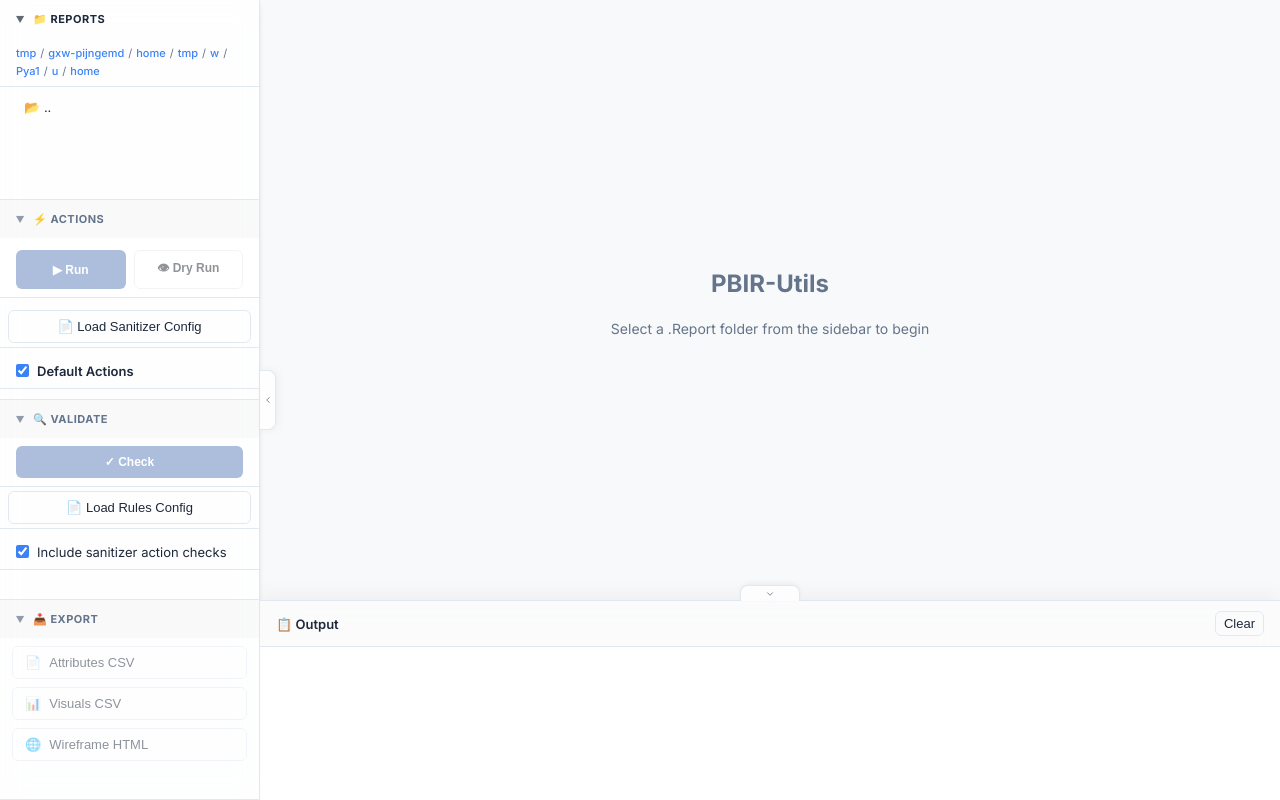
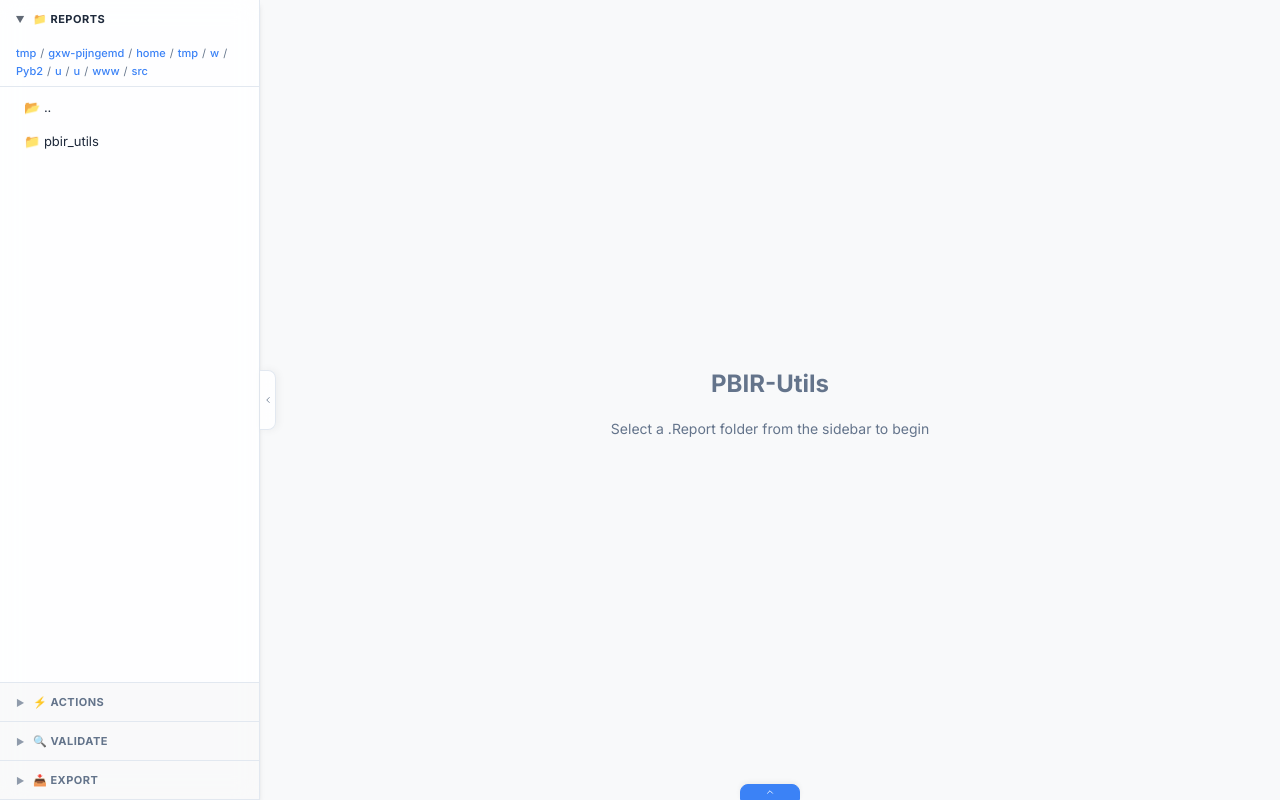
Before and after one commit to akhilannan/pbir-utils, a FastAPI app: page / in a window 1280 px wide. Run offline with FastAPI, Linux system fonts and the light colour scheme; data that the repository does not hold is empty.

Commit message:
Enhance UI default view states and improve report selection behavior

```diff
--- a/src/pbir_utils/api/routes/browse.py
+++ b/src/pbir_utils/api/routes/browse.py
@@ -87,8 +87,15 @@ async def browse_directory(path: str = None):
             )
         logger.info("Browsing directory: %s", resolved)
     else:
-        # Default to user's home directory
-        resolved = Path.home()
+        # Default to CWD, fallback to Home if restricted
+        try:
+            cwd = Path.cwd()
+            if _is_path_excluded(cwd):
+                resolved = Path.home()
+            else:
+                resolved = cwd
+        except (PermissionError, OSError):
+            resolved = Path.home()
 
     items: list[FileItem] = []
     try:
--- a/src/pbir_utils/commands/ui.py
+++ b/src/pbir_utils/commands/ui.py
@@ -45,8 +45,8 @@ def _resolve_initial_report(path_arg: str | None) -> str | None:
     Unlike resolve_report_path, this does not exit on error.
     """
     if path_arg:
-        # User provided explicit path
-        return path_arg
+        # User provided explicit path - return absolute path for frontend matching
+        return str(Path(path_arg).resolve())
 
     # Check if CWD is a .Report folder
     cwd = Path.cwd()
--- a/src/pbir_utils/static/js/client.js
+++ b/src/pbir_utils/static/js/client.js
@@ -27,11 +27,13 @@ const dirtyBanner = document.getElementById('dirty-banner');
 // Initialize
 document.addEventListener('DOMContentLoaded', () => {
     loadActions();
-    browseDirectory(null);
 
     // Auto-load report if initial path was provided via CLI
     if (typeof initialReportPath !== 'undefined' && initialReportPath) {
         loadReport(initialReportPath);
+    } else {
+        // Only browse default directory if NO report is being loaded
+        browseDirectory(null);
     }
 });
 
@@ -975,13 +977,28 @@ function handleSectionKey(event, sectionId) {
 
 function restoreSidebarSectionState() {
     ['section-reports', 'section-actions', 'section-validate', 'section-export'].forEach(id => {
-        const isCollapsed = localStorage.getItem(`section-${id}-collapsed`) === 'true';
-        if (isCollapsed) {
-            const section = document.getElementById(id);
-            if (section) {
+        const key = `section-${id}-collapsed`;
+        let isCollapsed;
+
+        if (localStorage.getItem(key) === null) {
+            // Default state if no preference saved:
+            // Reports: Expanded (false)
+            // Others: Collapsed (true)
+            isCollapsed = (id !== 'section-reports');
+        } else {
+            isCollapsed = localStorage.getItem(key) === 'true';
+        }
+
+        const section = document.getElementById(id);
+        if (section) {
+            if (isCollapsed) {
                 section.classList.add('collapsed');
                 const header = section.querySelector('.sidebar-section-header');
                 if (header) header.setAttribute('aria-expanded', 'false');
+            } else {
+                section.classList.remove('collapsed');
+                const header = section.querySelector('.sidebar-section-header');
+                if (header) header.setAttribute('aria-expanded', 'true');
             }
         }
     });
@@ -1021,9 +1038,12 @@ function loadPanelState() {
                     outputBtn.setAttribute('aria-expanded', 'false');
                     outputBtn.setAttribute('aria-label', 'Expand Output Panel');
                 }
-            } else if (outputBtn) {
-                outputBtn.setAttribute('aria-expanded', 'true');
-                outputBtn.setAttribute('aria-label', 'Collapse Output Panel');
+            } else {
+                panel.classList.remove('collapsed');
+                if (outputBtn) {
+                    outputBtn.setAttribute('aria-expanded', 'true');
+                    outputBtn.setAttribute('aria-label', 'Collapse Output Panel');
+                }
             }
 
             if (state.sidebarWidth) sidebar.style.width = state.sidebarWidth;
--- a/src/pbir_utils/templates/client.html.j2
+++ b/src/pbir_utils/templates/client.html.j2
@@ -745,8 +745,8 @@
             </div>
 
             <!-- Actions -->
-            <div class="sidebar-section actions-panel" id="section-actions">
-                <div class="sidebar-section-header" onclick="toggleSidebarSection('section-actions')" onkeydown="handleSectionKey(event, 'section-actions')" role="button" tabindex="0" aria-expanded="true" aria-controls="section-actions-content">
+            <div class="sidebar-section actions-panel collapsed" id="section-actions">
+                <div class="sidebar-section-header" onclick="toggleSidebarSection('section-actions')" onkeydown="handleSectionKey(event, 'section-actions')" role="button" tabindex="0" aria-expanded="false" aria-controls="section-actions-content">
                     <span class="chevron" aria-hidden="true">▶</span>
                     <span class="section-title">⚡ ACTIONS</span>
                     <span class="config-indicator" id="config-indicator"></span>
@@ -767,8 +767,8 @@
             </div>
 
             <!-- Validate -->
-            <div class="sidebar-section validation-panel" id="section-validate">
-                <div class="sidebar-section-header" onclick="toggleSidebarSection('section-validate')" onkeydown="handleSectionKey(event, 'section-validate')" role="button" tabindex="0" aria-expanded="true" aria-controls="section-validate-content">
+            <div class="sidebar-section validation-panel collapsed" id="section-validate">
+                <div class="sidebar-section-header" onclick="toggleSidebarSection('section-validate')" onkeydown="handleSectionKey(event, 'section-validate')" role="button" tabindex="0" aria-expanded="false" aria-controls="section-validate-content">
                     <span class="chevron" aria-hidden="true">▶</span>
                     <span class="section-title">🔍 VALIDATE</span>
                     <span class="config-indicator" id="rules-config-indicator"></span>
@@ -794,8 +794,8 @@
             </div>
 
             <!-- Export -->
-            <div class="sidebar-section" id="section-export">
-                <div class="sidebar-section-header" onclick="toggleSidebarSection('section-export')" onkeydown="handleSectionKey(event, 'section-export')" role="button" tabindex="0" aria-expanded="true" aria-controls="section-export-content">
+            <div class="sidebar-section collapsed" id="section-export">
+                <div class="sidebar-section-header" onclick="toggleSidebarSection('section-export')" onkeydown="handleSectionKey(event, 'section-export')" role="button" tabindex="0" aria-expanded="false" aria-controls="section-export-content">
                     <span class="chevron" aria-hidden="true">▶</span>
                     <span class="section-title">📥 EXPORT</span>
                 </div>
@@ -838,8 +838,8 @@
             </div>
 
             <!-- Output Console -->
-            <div class="output-panel" id="output-panel">
-                <button class="output-toggle" id="output-toggle" onclick="toggleOutputPanel(event)" title="Toggle Output Panel" aria-label="Toggle Output Panel" aria-expanded="true" aria-controls="output-panel">
+            <div class="output-panel collapsed" id="output-panel">
+                <button class="output-toggle" id="output-toggle" onclick="toggleOutputPanel(event)" title="Toggle Output Panel" aria-label="Expand Output Panel" aria-expanded="false" aria-controls="output-panel">
                     <svg class="chevron" width="14" height="14" viewBox="0 0 24 24" fill="none" stroke="currentColor" stroke-width="2" stroke-linecap="round" stroke-linejoin="round" aria-hidden="true">
                         <polyline points="6 9 12 15 18 9"></polyline>
                     </svg>
```
Also changed, not shown: CHANGELOG.md.
